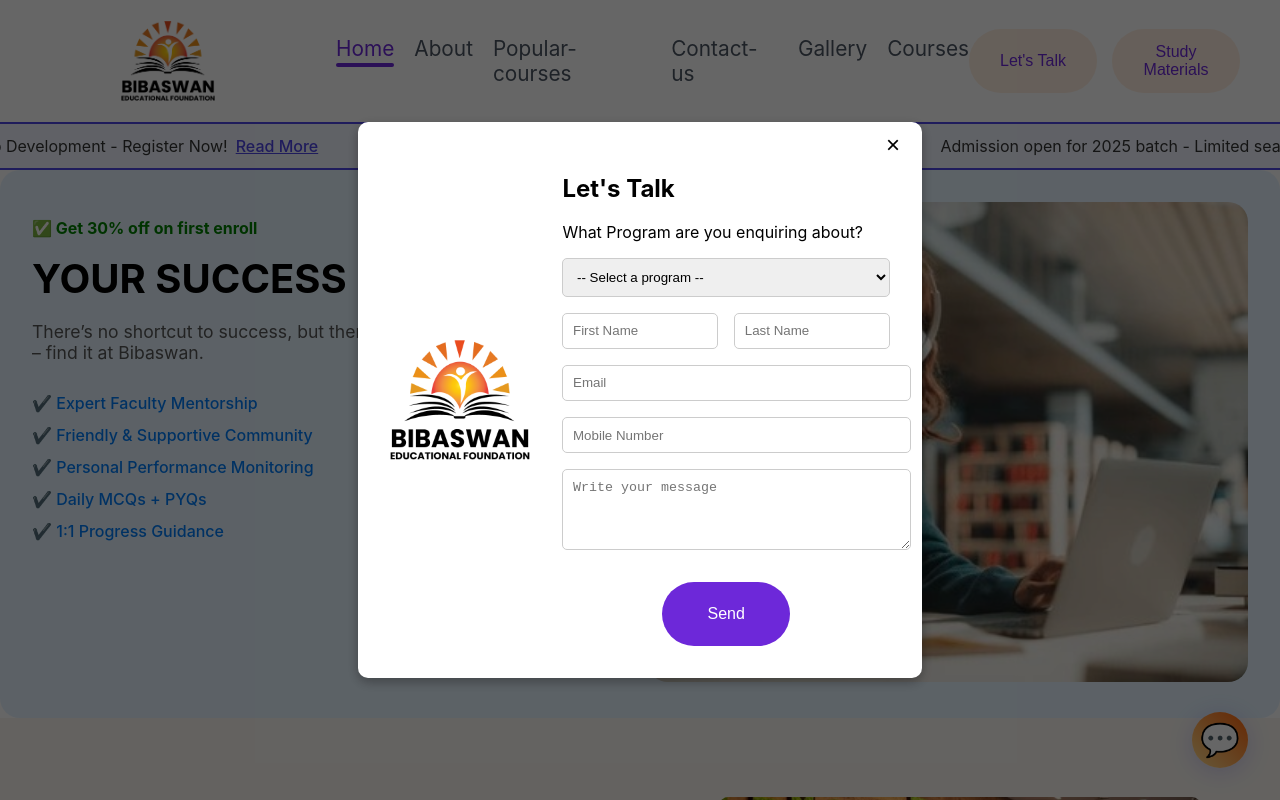
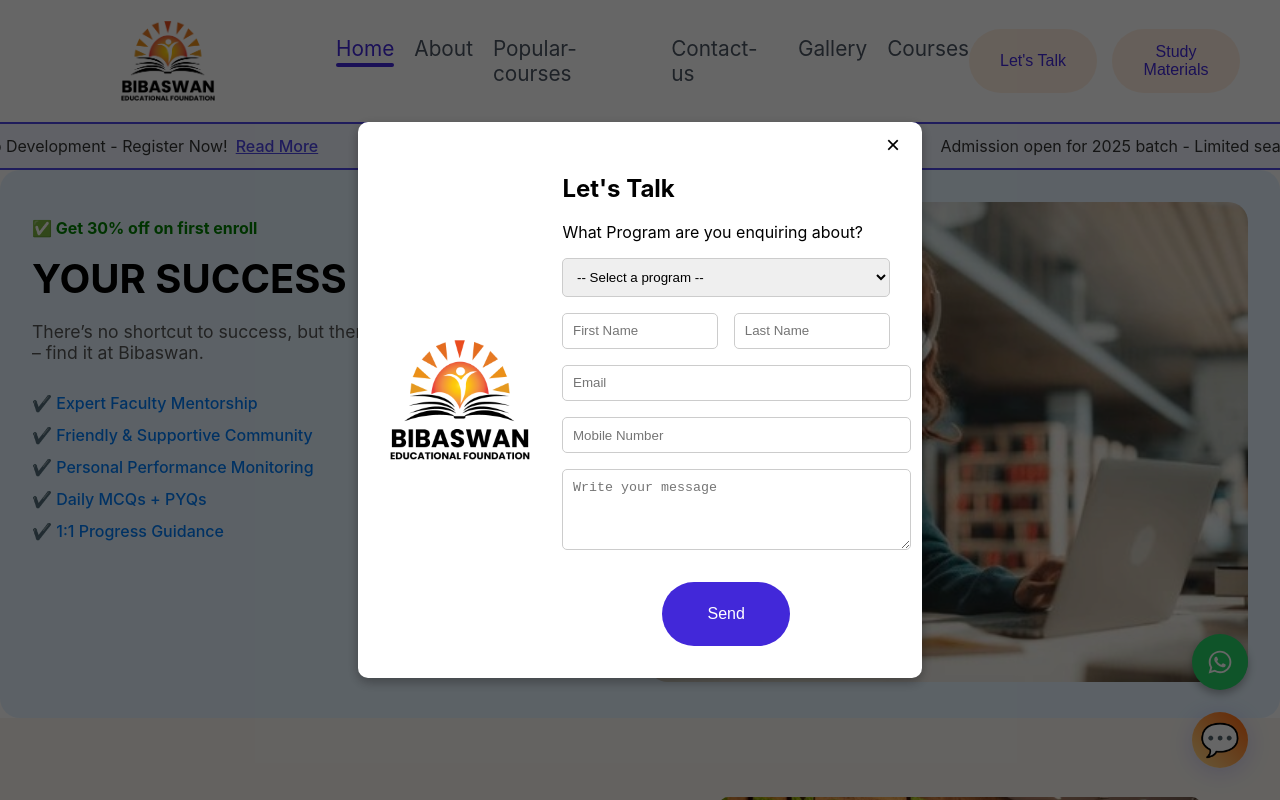
Before and after one commit to bibaswan19/v1-19-07-2025, a React (Create React App) app: page / in a window 1280 px wide. Both pictures are taken after a click on the button "Let's Talk". Shown: the top 800 px of the page. Built offline with nearby package versions, Linux system fonts and the light colour scheme.

Commit message:
Add files via upload

```diff
--- a/src/App.js
+++ b/src/App.js
@@ -16,6 +16,7 @@ import Contact from "./components/Contact";
 import NotificationPage from "./NotificationPage";
 import AdminPage from "./AdminPage";
 import "./App.css";
+import WhatsAppButton from "./components/WhatsAppButton";
 
 const Home = ({ onOpenPopup }) => (
   <>
@@ -32,6 +33,7 @@ const Home = ({ onOpenPopup }) => (
       <h2>Blogs & Videos.</h2>
     </div>
     <BlogSection />
+    <WhatsAppButton/>
     <Chatbot />
     <Contact />
     <Footer />
--- a/src/components/Chatbot.css
+++ b/src/components/Chatbot.css
@@ -31,7 +31,7 @@
   right: 24px;
   width: 300px;
   max-height: 400px;
-  background: rgb(249, 246, 240);
+  background: linear-gradient(to bottom left, rgb(224, 246, 255) , rgb(255, 255, 255) 100%);
   border-radius: 12px;
   box-shadow: 0 8px 24px rgba(0, 0, 0, 0.15);
   overflow: hidden;
@@ -42,8 +42,8 @@
 
 .chatbot-header {
   font-family: Roboto, sans-serif;
-  background-color: rgb(92, 5, 143);
-  color: rgb(225, 192, 255);
+  background-color: #4228d9;
+  color: rgb(192, 212, 255);
   padding: 12px 16px;
   font-weight: bold;
   display: flex;
@@ -77,7 +77,7 @@
   background: transparent;
 }
 .chatbot-body::-webkit-scrollbar-thumb {
-  background-color: #a57cf2;
+  background-color: #7c7cf2;
   border-radius: 8px;
 }
 .chatbot-body::-webkit-scrollbar-thumb:hover {
@@ -102,14 +102,14 @@
 .chatbot-footer {
   display: flex;
   padding: 10px;
-  border-top: 1px solid rgb(130, 53, 203);
-  background: rgb(229, 192, 247);
+  border-top: 1px solid #4228d9;
+  background: rgb(192, 201, 247);
 }
 
 .chatbot-footer input {
   flex: 1;
   padding: 8px 12px;
-  border: 1px solid rgb(138, 53, 203);
+  border: 1px solid #4228d9;
   border-radius: 6px;
   color: rgb(32, 1, 68);
   font-size: 15px;
@@ -119,8 +119,8 @@
 .chatbot-footer button {
   margin-left: 8px;
   padding: 8px 18px;
-  background: rgba(32, 1, 68, 0.8);
-  color: rgb(219, 193, 253);
+  background: rgb(2, 13, 170);
+  color: rgb(192, 201, 247);
   border: none;
   border-radius: 6px;
   font-size: 15px;
@@ -129,6 +129,7 @@
 }
 .chatbot-footer button:hover {
   background: rgb(224, 188, 251);
+  color:rgb(2, 13, 170);
 }
 
 .chatbot-msg-wrapper {
@@ -160,7 +161,7 @@
 }
 
 .bot-msg {
-  background-color: #f1efff;
+  background-color: #ffb098a0;
   color: #333;
   margin-left: 0.5rem;
 }
@@ -196,7 +197,7 @@
 .typing .dot {
   width: 6px;
   height: 6px;
-  background-color: #6b2bc1;
+  background-color: #422bc1;
   border-radius: 50%;
   margin-right: 4px;
   animation: bounce 3s infinite;
--- a/src/components/LetsChat.css
+++ b/src/components/LetsChat.css
@@ -103,7 +103,7 @@ textarea:focus {
   font-size: 1rem;
   border: none;
   align-self: center;
-  background-color:#6d28d9;
+  background-color:#4228d9;
   color: white;
   padding: 12px 30px;
   height: 8vh;
@@ -115,5 +115,5 @@ textarea:focus {
 
 .sendbt:hover {
   background-color: #ede9fe;
-  color: #6d28d9;
+  color: #4228d9;
 }
--- a/src/components/LetsTalkPopup.css
+++ b/src/components/LetsTalkPopup.css
@@ -57,7 +57,7 @@ textarea {
   font-size: 1rem;
   border: none;
   align-self: center;
-  background-color:#6d28d9;
+  background-color:#4228d9;
   color: white;
   padding: 12px 30px;
   height: 8vh;
@@ -69,7 +69,7 @@ textarea {
 
 .send-bt:hover {
   background-color: #ff3c0076;
-  color: #6d28d9;
+  color: #4228d9;
 }
 
 .popup-content {
--- a/src/components/Navbar.css
+++ b/src/components/Navbar.css
@@ -50,7 +50,7 @@
   height: 4px;
   border-radius: 8px;
   width: 0%;
-  background-color: #6c28d9;
+  background-color: #4228d9;
   transition: width 0.3s ease;
   position: absolute;
   bottom: -6px;
@@ -59,7 +59,7 @@
 
 .nav-link:hover,
 .nav-link.active {
-  color: #6d28d9;
+  color: #4228d9;
 }
 
 .nav-link.active::after {
@@ -77,20 +77,20 @@
 @keyframes blink {
   0%,
   100% {
-    background-color: #6d28d9;
+    background-color: #4228d9;
     color: white;
     transform: translateY(-0.5rem);
   }
   50% {
     background-color: rgba(255, 148, 61, 0.153);
-    color: #6d28d9;
+    color: #4228d9;
     transform: translateY(0.5rem);
   }
 }
 
 /* Apply blinking animation to the sign-in button */
 .auth-buttons .sign-in {
-  background-color: #6d28d9;
+  background-color: #4228d9;
   color: white;
   padding: 12px 30px;
   height: 8vh;
@@ -107,12 +107,12 @@
 .auth-buttons .sign-in:focus {
   animation: none;
   background-color: rgba(255, 148, 61, 0.153);
-  color: #6d28d9;
+  color: #4228d9;
 }
 
 .auth-buttons .sign-up {
   background-color: rgba(255, 148, 61, 0.153);
-  color: #6d28d9;
+  color: #4228d9;
   padding: 12px 30px;
   height: 8vh;
   width: 10vw;
@@ -123,7 +123,7 @@
 }
 
 .auth-buttons .sign-up:hover {
-  background-color: #6d28d9;
+  background-color: #4228d9;
   color: white;
 }
 
--- /dev/null
+++ b/src/components/WhatsAppButton.css
@@ -0,0 +1,24 @@
+.whatsapp-button {
+  position: fixed;
+  bottom: 110px;
+  right: 32px;
+  color: rgb(255, 255, 255);
+  border-radius: 50%;
+  background: #25d366;
+  width: 56px;
+  height: 56px;
+  display: flex;
+  align-items: center;
+  justify-content: center;
+  text-decoration: none;
+  box-shadow: 0 4px 8px rgba(0, 0, 0, 0.3);
+  z-index: 9999;
+  transition: box-shadow 0.2s, transform 0.2s;
+  cursor: pointer;
+}
+
+.whatsapp-button:hover {
+  box-shadow: 0 8px 32px rgba(0, 138, 60, 0.8);
+  transform: translateY(-6px) scale(1.08);
+  border: 1px solid rgba(0, 167, 0, 0.463);
+}
--- /dev/null
+++ b/src/components/WhatsAppButton.jsx
@@ -0,0 +1,20 @@
+import React from "react";
+import { FaWhatsapp } from "react-icons/fa";
+import "./WhatsAppButton.css";
+
+const WhatsAppButton = () => {
+  const phoneNumber = "9641592339"; //
+
+  return (
+    <a
+      href={`https://wa.me/${phoneNumber}`}
+      target="_blank"
+      rel="noopener noreferrer"
+      className="whatsapp-button"
+    >
+      <FaWhatsapp size={26} />
+    </a>
+  );
+};
+
+export default WhatsAppButton;
```
